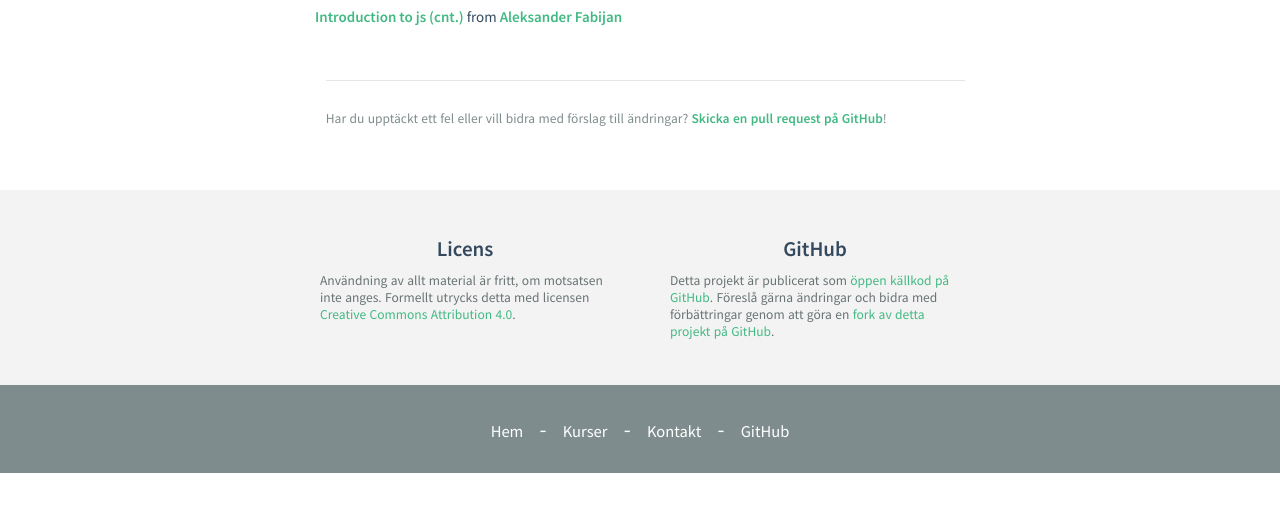
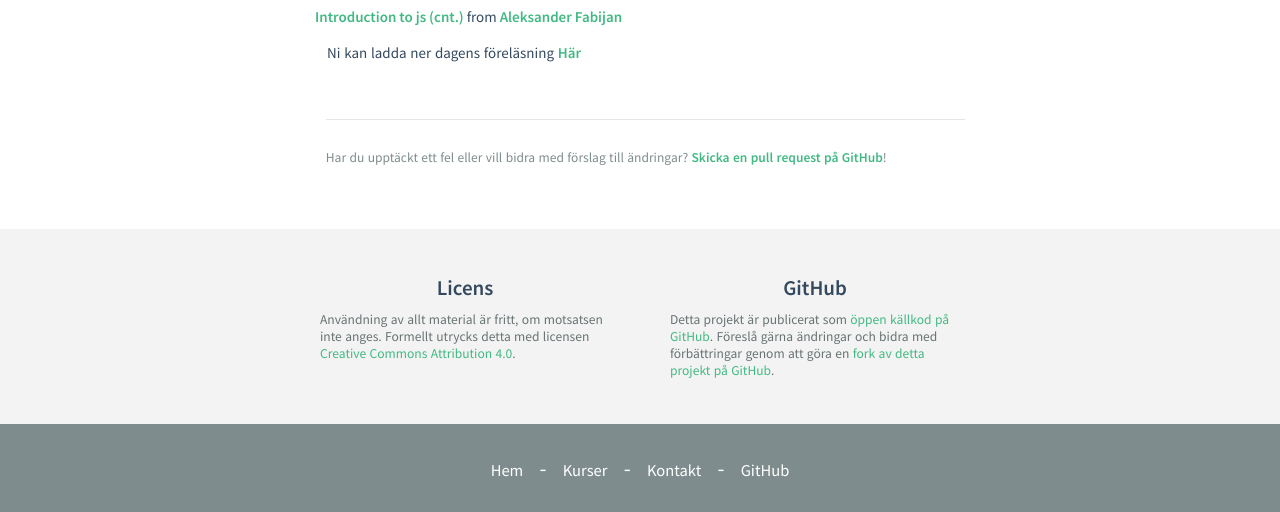
Before and after one commit to mau-dvmt/mah-dv.github.io, a Jekyll site: the page built from courses/da344a-da355a/lectures/le6.md, in a window 1280 px wide. Shown: the part 651-1163 px from the top of the page. Built offline with Jekyll 4.4.1, drawn with Linux system fonts in a browser that asks for light colours; before the commit the page ends 1124 px from its top, so only the background shows below that.

Commit message:
Added PDF for lecture 6

```diff
--- a/courses/da344a-da355a/lectures/le6.md
+++ b/courses/da344a-da355a/lectures/le6.md
@@ -6,3 +6,5 @@ code: "da344a-da355a"
 # JavaScript intro 2
 
 <iframe src="//www.slideshare.net/slideshow/embed_code/key/cwj5XovYO1St7v" width="595" height="485" frameborder="0" marginwidth="0" marginheight="0" scrolling="no" style="border:1px solid #CCC; border-width:1px; margin-bottom:5px; max-width: 100%;" allowfullscreen> </iframe> <div style="margin-bottom:5px"> <strong> <a href="//www.slideshare.net/AleksanderFabijan/introduction-to-js-cnt" title="Introduction to js (cnt.)" target="_blank">Introduction to js (cnt.)</a> </strong> from <strong><a target="_blank" href="//www.slideshare.net/AleksanderFabijan">Aleksander Fabijan</a></strong> </div>
+
+Ni kan ladda ner dagens föreläsning [Här](6.pdf)
```
Also changed, not shown: 1 other file.
